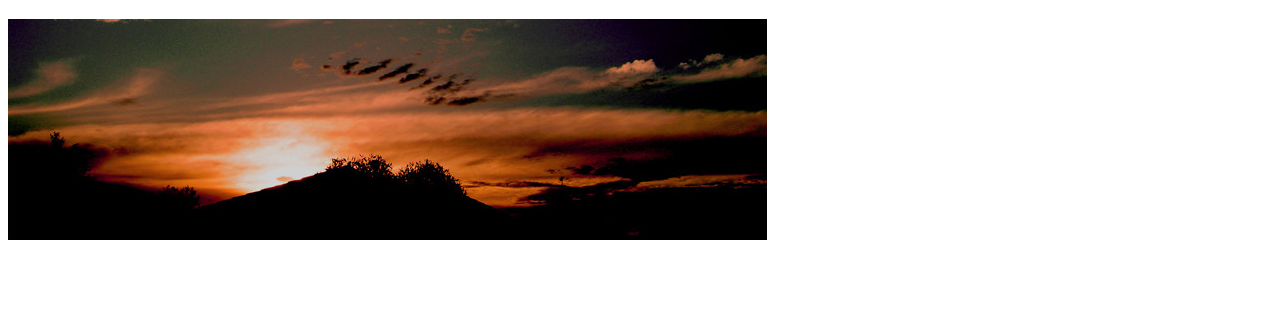
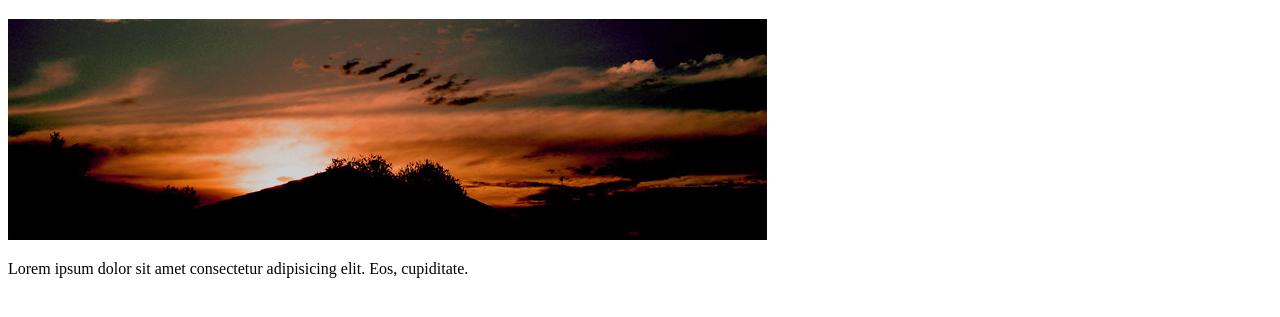
Before and after one commit to nastya-prokopishena/CSS, a plain HTML site: page index.html in a window 1280 px wide. Shown: the part 61-378 px from the top of the page. Drawn offline with Linux system fonts and the light colour scheme.

Commit message:
added text to main section

```diff
--- a/index.html
+++ b/index.html
@@ -15,6 +15,11 @@
         <div>
             <img class="container-img" src="img\01_simple\img\sunset.jpg" alt="">
         </div>
+        <section>
+            <p>
+               Lorem ipsum dolor sit amet consectetur adipisicing elit. Eos, cupiditate.
+            </p>
+        </section>
     </main>
 </body>
 
```
